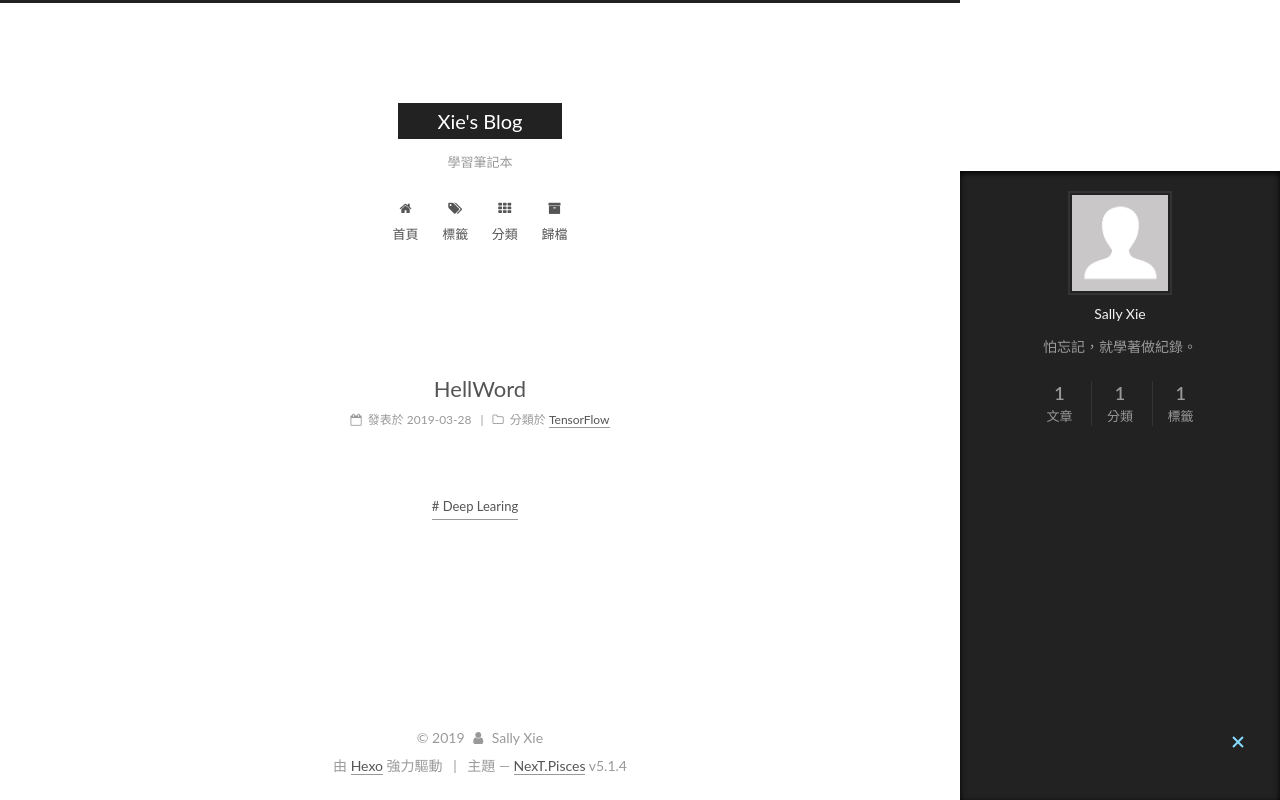
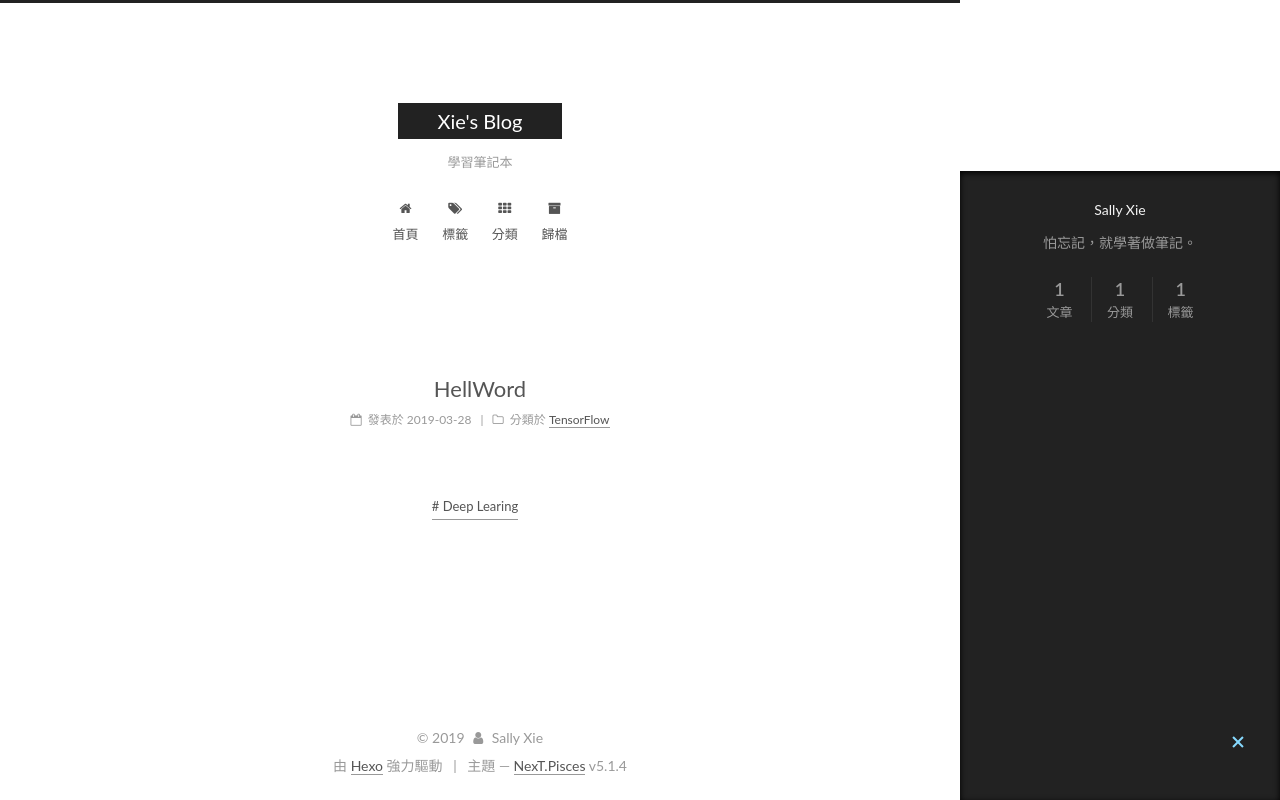
Before and after one commit to MisssssXie/MisssssXie.github.io, a plain HTML site: page 2019/03/28/HellWord/index.html in a window 1280 px wide. Both pictures are taken after a click on the element 1238 px from the left and 743 px from the top of the page. Drawn offline with Linux system fonts and the light colour scheme.

Commit message:
Site updated: 2019-03-30 10:40:01

```diff
--- a/2019/03/28/HellWord/index.html
+++ b/2019/03/28/HellWord/index.html
@@ -79,18 +79,18 @@
 
 
 
-<meta name="description" content="怕忘記，就學著做紀錄。">
+<meta name="description" content="怕忘記，就學著做筆記。">
 <meta name="keywords" content="Deep Learing">
 <meta property="og:type" content="article">
 <meta property="og:title" content="HellWord">
 <meta property="og:url" content="https://missxie.github.io/2019/03/28/HellWord/index.html">
 <meta property="og:site_name" content="Xie&#39;s Blog">
-<meta property="og:description" content="怕忘記，就學著做紀錄。">
+<meta property="og:description" content="怕忘記，就學著做筆記。">
 <meta property="og:locale" content="zh-tw">
 <meta property="og:updated_time" content="2019-03-29T16:45:14.791Z">
 <meta name="twitter:card" content="summary">
 <meta name="twitter:title" content="HellWord">
-<meta name="twitter:description" content="怕忘記，就學著做紀錄。">
+<meta name="twitter:description" content="怕忘記，就學著做筆記。">
 
 
 
@@ -421,10 +421,8 @@
         <div class="site-overview">
           <div class="site-author motion-element" itemprop="author" itemscope itemtype="http://schema.org/Person">
 
-              <img class="site-author-image" itemprop="image" src="/images/avatar.gif" alt="Sally Xie">
-
               <p class="site-author-name" itemprop="name">Sally Xie</p>
-              <p class="site-description motion-element" itemprop="description">怕忘記，就學著做紀錄。</p>
+              <p class="site-description motion-element" itemprop="description">怕忘記，就學著做筆記。</p>
           </div>
 
           <nav class="site-state motion-element">
```
Also changed, not shown: TensorFlow/index.html (+4 -6 lines), archives/2019/03/index.html (+4 -6 lines), archives/2019/index.html (+4 -6 lines), archives/index.html (+4 -6 lines), categories/TensorFlow/index.html (+4 -6 lines), categories/index.html (+4 -6 lines), index.html (+4 -6 lines), schedule/index.html (+4 -6 lines), tags/Deep-Learing/index.html (+4 -6 lines), tags/index.html (+4 -6 lines).
